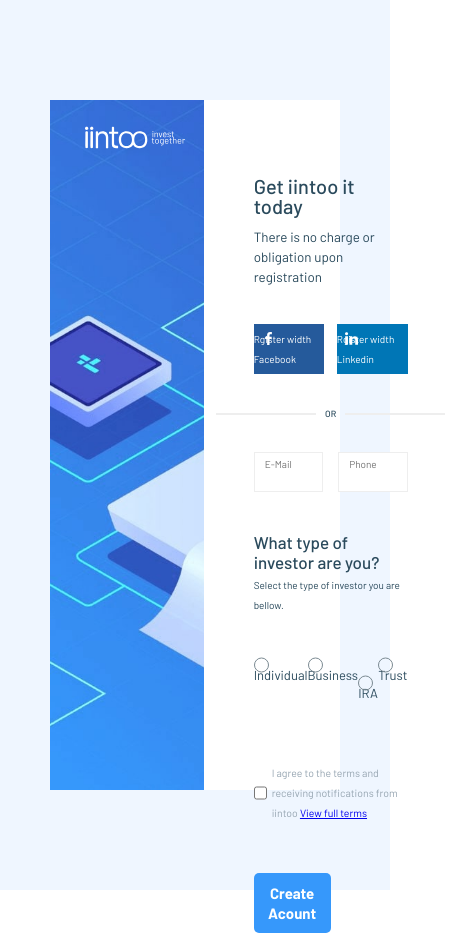
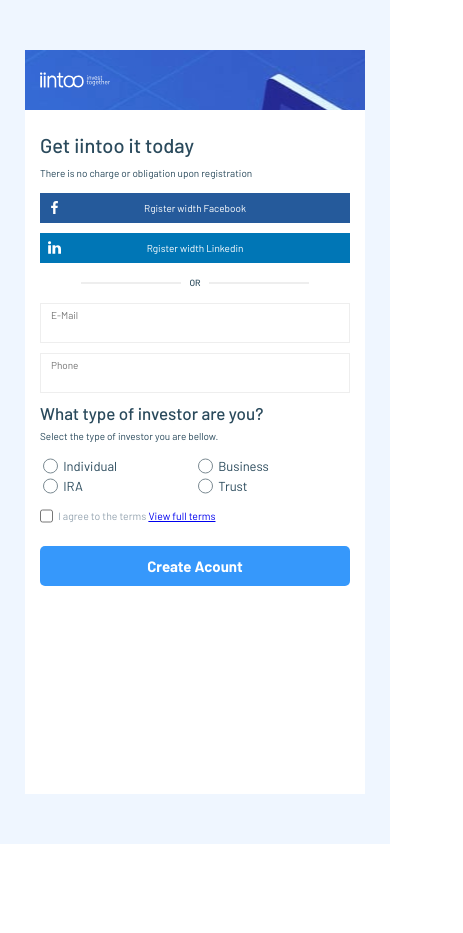
Before and after one commit to vikSivirski/check_html, a plain HTML site: page index.html in a window 390 px wide. Shown: the whole page, 463 px wide, since content can reach past the window. After the commit the page ends 844 px from the top, so only its background shows below. Drawn offline with Linux system fonts and the light colour scheme; files whose address does not match are found by name.

Commit message:
finished

```diff
--- a/css/_right-block.css
+++ b/css/_right-block.css
@@ -47,11 +47,40 @@
 .group-btn__fb {
     text-decoration: none;
     background-color: var(--fb-btn);
+    transition: background-color .2s ease-in-out;
 }
+
 
 .group-btn__in {
     text-decoration: none;
     background-color: var(--in-btn);
+    transition: background-color .2s ease-in-out;
+}
+
+.group-btn__fb:hover {
+    background-color: var(--fb-btn-hover);
+}
+
+.group-btn__in:hover {
+    background-color: var(--in-btn-hover);
+}
+
+.group-btn__fb:focus-visible {
+    outline: none;
+    background-color: var(--fb-btn-hover);
+}
+
+.group-btn__in:focus-visible {
+    outline: none;
+    background-color: var(--in-btn-hover);
+}
+
+.group-btn__fb:active {
+    background-color: var(--fb-btn-active);
+}
+
+.group-btn__in:active {
+    background-color: var(--in-btn-active);
 }
 
 .or {
@@ -104,7 +133,17 @@
     width: 45%;
     height: 40px;
     padding: 10px;
+    outline: none;
     border: 1px solid var(--dark-white);
+    transition: border-left .2s ease-in-out;
+}
+
+.registration-form__input:hover {
+    border-left: 2px solid var(--account-btn);
+}
+
+.registration-form__input:focus {
+    border-left: 2px solid var(--account-btn);
 }
 
 .registration-form__input::placeholder {
@@ -168,6 +207,10 @@
     transition: border 0.2s ease-in-out;
 }
 
+.investor-select__radio-custom:hover .investor-select__text::before{
+    border: 1px solid var(--radio-hover);
+}
+
 .investor-select__input:checked + .investor-select__text::before {
     border: 3px solid var(--account-btn);
 }
@@ -180,6 +223,10 @@
 
 .registration-form__checkbox {
     margin-right: 5px;
+}
+
+.license-text--mobile {
+    display: none;
 }
 
 .registration-form__license {
@@ -204,4 +251,17 @@
     border: none;
     border-radius: 5px;
     background-color: var(--account-btn);
+    transition: background-color .2s ease-in-out;
 }
+
+.registration-form__btn:hover {
+    background-color: var(--account-btn-hover);
+}
+
+.registration-form__btn:focus-visible {
+    background-color: var(--account-btn-hover);
+}
+
+.registration-form__btn:active {
+    background-color: var(--account-btn-active);
+}
--- a/css/global.css
+++ b/css/global.css
@@ -71,10 +71,7 @@
     list-style: none;
 }
 
-.btn-reset {
-    padding: 0;
-    border: none;
-    background-color: transparent;
+.btn {
     cursor: pointer;
 }
 
--- /dev/null
+++ b/css/media.css
@@ -0,0 +1,201 @@
+@media (max-width: 1200px) {
+    .license-text {
+        font-size: 0.9vw;
+    }
+}
+
+@media (max-width: 1024px) {
+    .right-block__descr {
+        margin-bottom: 20px;
+    }
+
+    .group-btn {
+        flex-direction: column;
+        margin-bottom: 20px;
+    }
+
+    .or {
+        margin-bottom: 20px;
+    }
+
+    .btn {
+        width: 100%;
+    }
+
+    .btn:not(:last-child) {
+        margin-bottom: 10px;
+    }
+
+    .registration-form__input-wrap {
+        flex-direction: column;
+        margin-bottom: 20px;
+    }
+
+    .registration-form__input {
+        width: 100%;
+    }
+
+    .registration-form__input:not(:last-child) {
+        margin-bottom: 15px;
+    }
+
+    .investor-type__descr {
+        margin-bottom: 20px;
+    }
+
+    .investor-select {
+        margin-bottom: 30px;
+    }
+}
+
+@media (max-width: 934px) {
+    .main-block {
+        width: 100%;
+        height: auto;
+    }
+
+    .right-block__descr {
+        font-size: 1.3vw;
+    }
+
+    .registration-form__input:not(:last-child) {
+        margin-bottom: 10px;
+    }
+
+    .investor-type__descr {
+        margin-bottom: 15px;
+    }
+
+    .investor-select {
+        margin-bottom: 20px;
+    }
+
+    .investor-select {
+        justify-content: space-between;
+        flex-wrap: wrap;
+    }
+
+    .investor-select__radio-custom {
+        display: inline-block;
+        min-width: 50%;
+    }
+
+    .license-text {
+        display: none;
+    }
+
+    .license-text--mobile {
+        display: inline-block;
+        font-size: 1.3vw;
+    }
+}
+
+@media (max-width: 768px) {
+    .main-block {
+        flex-direction: column;
+    }
+
+    .main-image {
+        position: relative;
+        margin: 0;
+        min-height: unset;
+        min-width: unset;
+        width: 100%;
+        height: 60px;
+    }
+
+    .main-image__logo {
+        position: absolute;
+        display: inline-block;
+        top: 50%;
+        left: 35px;
+        width: 100px;
+        height: 25px;
+        transform: translateY(-50%);
+    }
+
+    .main-image__img {
+        background-position: top center;
+        background-size: auto;
+    }
+
+    .right-block {
+        padding: 40px 35px;
+    }
+
+    .right-block__descr {
+        font-size: 11px;
+    }
+
+    .investor-select__radio-custom {
+        min-width: unset;
+    }
+
+    .registration-form__license {
+        margin-bottom: 20px;
+    }
+
+    .license-text {
+        font-size: 10.5px;
+    }
+}
+
+@media (max-width: 610px) {
+    .right-block {
+        padding: 40px 35px;
+    }
+}
+
+@media (max-width: 420px) {
+    .container {
+        padding: 50px 25px;
+    }
+
+    .main-image__logo {
+        left: 15px;
+        width: 70px;
+        height: 20px;
+    }
+
+    .right-block {
+        padding: 25px 15px;
+    }
+
+    .right-block__title {
+        margin-bottom: 8px;
+    }
+
+    .right-block__descr {
+        margin-bottom: 10px;
+        font-size: 10px;
+    }
+
+    .group-btn {
+        margin-bottom: 10px;
+    }
+
+    .or {
+        margin-bottom: 10px;
+    }
+
+    .registration-form__input-wrap {
+        margin-bottom: 10px;
+    }
+
+    .investor-type__descr {
+        margin-bottom: 10px;
+    }
+
+    .investor-select {
+        margin-bottom: 10px;
+    }
+
+    .investor-select__radio-custom {
+        min-width: 50%;
+    }
+
+    .investor-select__text {
+        font-size: 13px;
+    }
+
+}
--- a/css/style.css
+++ b/css/style.css
@@ -3,3 +3,4 @@
 @import url('./global.css');
 @import url('./_left-block.css');
 @import url('./_right-block.css');
+@import url('./media.css');
--- a/css/variables.css
+++ b/css/variables.css
@@ -6,8 +6,15 @@
     --background: #EFF6FF;
     --base-text: #2A4A5C;
     --fb-btn: #255A9B;
+    --radio-hover: #6db6ff;
+    --fb-btn-active: #1f497c;
+    --fb-btn-hover: #2c6cb9;
     --in-btn: #0076B6;
+    --in-btn-hover: #008bd6;
+    --in-btn-active: #005e91;
     --account-btn: #3698FB;
+    --account-btn-hover: #46a0fa;
+    --account-btn-active: #1085fa;
     --dark-gray: #7B8A92;
     --gray: #96A5B1;
     --light-gray: #AFAFAF;
--- a/index.html
+++ b/index.html
@@ -60,7 +60,7 @@
 					<form class="registration-form flex" action="#">
 						<div class="registration-form__input-wrap flex">
 							<input class="registration-form__input" type="email" placeholder="E-Mail">
-							<input class="registration-form__input" type="text" name="Phone" placeholder="Phone">
+							<input class="registration-form__input" type="tel" name="Phone" placeholder="Phone">
 						</div>
 						<div class="investor-type">
 							<h3 class="investor-type__title text">What type of investor are you?</h3>
@@ -88,8 +88,9 @@
 						<label class="registration-form__license" for="license">
 							<input class="registration-form__checkbox" type="checkbox" name="license" id="license">
 							<span class="license-text">I agree to the terms and receiving notifications from iintoo <a href="#">View full terms</a></span>
+							<span class="license-text license-text--mobile">I agree to the terms <a href="#">View full terms</a></span>
 						</label>
-						<button class="registration-form__btn" type="button">Create Acount</button>
+						<button class="registration-form__btn btn" type="submit">Create Acount</button>
 					</form>
 				</div>
 			</div>
```
